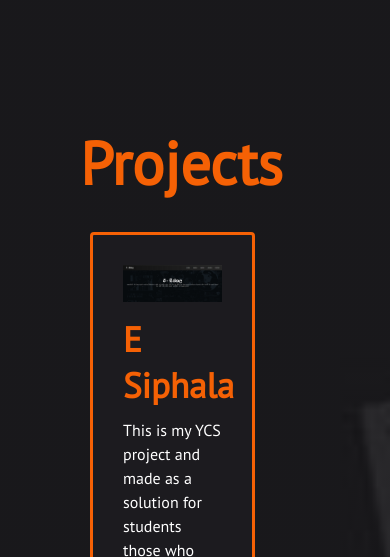
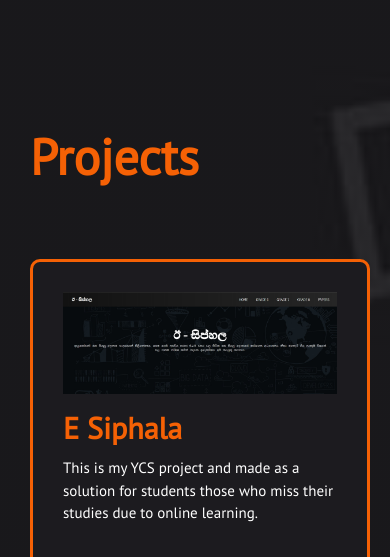
Before and after one commit to NisanduAthsara/Personal-Portifolio, a plain HTML site: page index.html in a window 390 px wide. Shown: the part 3150-3707 px from the top of the page. Drawn offline with Linux system fonts and the light colour scheme; a web font is replaced by a local one.

Commit message:
Add responsive ability

```diff
--- a/css/style.css
+++ b/css/style.css
@@ -310,14 +310,17 @@ body{
 @media only screen and (max-width: 650px){
     .who-am-i-h,
     .skills-h,
-    .quali-h{
+    .quali-h,
+    .inner-project-h{
         font-size:30px;
     }
-    .about-h{
+    .about-h,
+    .projects-h{
         font-size:50px;
     }
     .who-am-i-p,
-    .skill-name{
+    .skill-name,
+    .inner-project-p{
         font-size:15px;
     }
     .skill{
@@ -465,7 +468,7 @@ body{
     background:rgb(28, 27, 31);
     width:43%;
     border:3px solid #f56105;
-    border-radius: 4px;
+    border-radius: 10px;
     margin:10px;
 }
 
@@ -517,3 +520,53 @@ body{
 .bit-up-margin{
     margin-top:30px;
 }
+
+@media only screen and (max-width: 1400px){
+    .all-projects{
+        display:block;
+    }
+    .project{
+        margin-left:auto;
+        margin-right:auto;
+        width:60%;
+    }
+    .bit-up-margin{
+        margin-top:70px;
+    }
+}
+
+@media only screen and (max-width: 1000px){
+    .project{
+        width:80%;
+    }
+}
+
+@media only screen and (max-width: 750px){
+    .project{
+        width:90%;
+    }
+}
+
+@media only screen and (max-width: 600px){
+    .projects{
+        margin-left:30px;
+    }
+}
+
+@media only screen and (max-width: 550px){
+    .project{
+        width:98%;
+    }
+}
+
+@media only screen and (max-width: 650px){
+    .inner-project-h{
+        font-size:30px;
+    }
+    .projects-h{
+        font-size:50px;
+    }
+    .inner-project-p{
+        font-size:15px;
+    }
+}
--- a/index.html
+++ b/index.html
@@ -124,8 +124,8 @@
                     <h1 class="inner-project-h">E Siphala</h1>
                     <p class="inner-project-p">This is my YCS project and made as a solution for students those who miss their studies due to online learning.</p>
                     <div class="inner-project-links">
-                        <a href="#" class="inner-project-link"><i class="fa-solid fa-code"></i> Source Code</a>
-                        <a href="#" class="inner-project-link"><i class="fa-solid fa-eye"></i> View</a>
+                        <a href="https://github.com/NisanduAthsara/E---Siphala-" target="_blank" class="inner-project-link"><i class="fa-solid fa-code"></i> Source Code</a>
+                        <a href="https://nisanduathsara.github.io/E---Siphala-/E%20-%20Siphala/" target="_blank" class="inner-project-link"><i class="fa-solid fa-eye"></i> View</a>
                     </div>
                 </div>
             </div>
@@ -135,7 +135,7 @@
                     <h1 class="inner-project-h">SMS</h1>
                     <p class="inner-project-p">This Student Management System made using PHP and mysql with HTML and CSS. There are many functionallities to manage students.</p>
                     <div class="inner-project-links">
-                        <a href="#" class="inner-project-link"><i class="fa-solid fa-code"></i> Source Code</a>
+                        <a href="https://github.com/NisanduAthsara/Student-Management-System" target="_blank" class="inner-project-link"><i class="fa-solid fa-code"></i> Source Code</a>
                     </div>
                 </div>
             </div>
@@ -145,7 +145,7 @@
                     <h1 class="inner-project-h">UMS</h1>
                     <p class="inner-project-p">This UMS is created using Express.js , MongoDB , Node.js with frontend technologies. For more details check out source code.</p>
                     <div class="inner-project-links">
-                        <a href="#" class="inner-project-link"><i class="fa-solid fa-code"></i> Source Code</a>
+                        <a href="https://github.com/NisanduAthsara/User-Management-System" target="_blank" class="inner-project-link"><i class="fa-solid fa-code"></i> Source Code</a>
                     </div>
                 </div>
             </div>
@@ -155,7 +155,7 @@
                     <h1 class="inner-project-h">JACOB</h1>
                     <p class="inner-project-p">JACOB is a news API created using Express and MongoDB and this API can handle CRUD operations.</p>
                     <div class="inner-project-links">
-                        <a href="#" class="inner-project-link"><i class="fa-solid fa-code"></i> Source Code</a>
+                        <a href="https://github.com/NisanduAthsara/JACOB" target="_blank" class="inner-project-link"><i class="fa-solid fa-code"></i> Source Code</a>
                     </div>
                 </div>
             </div>
```
